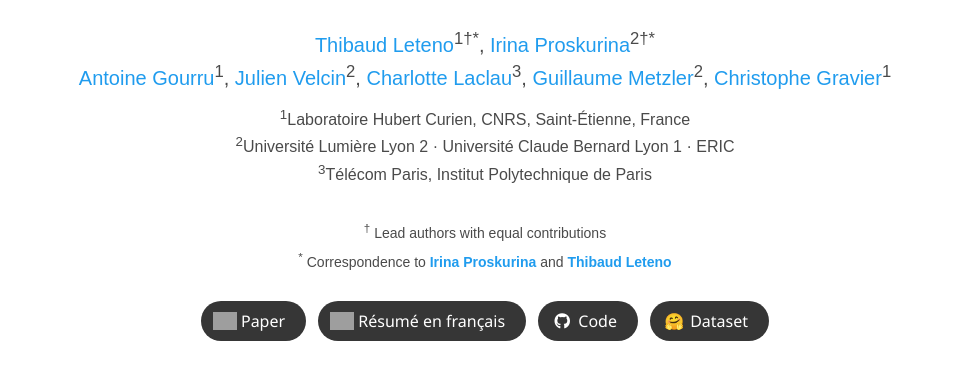
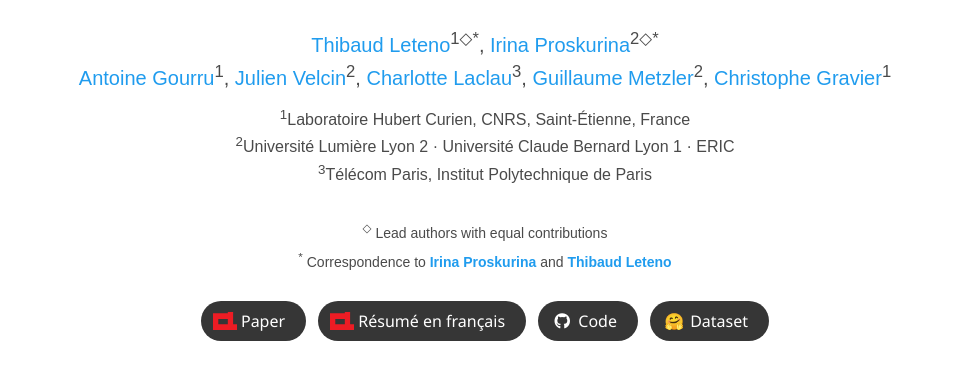
Before and after one commit to histoires-morales/histoires-morales.github.io, a plain HTML site: page index.html in a window 1280 px wide. Shown: the part 240-614 px from the top of the page, without its empty margins (155-1121 px from the left). Drawn offline with Linux system fonts and the light colour scheme; grey boxes are pictures that could not be loaded; a web font is replaced by a local one.

Commit message:
Add acl logo

```diff
--- a/index.html
+++ b/index.html
@@ -113,8 +113,8 @@
             A French Dataset for Assessing Moral Alignment
           </h1>
           <div class="is-size-5 publication-authors">
-            <a class="author-link" href="https://letenothibaud.github.io/" target="_blank">Thibaud Leteno</a><sup>1†*</sup>,
-            <a class="author-link" href="https://www.iproskurina.com/" target="_blank">Irina Proskurina</a><sup>2†*</sup><br>
+            <a class="author-link" href="https://letenothibaud.github.io/" target="_blank">Thibaud Leteno</a><sup>1◇*</sup>,
+            <a class="author-link" href="https://www.iproskurina.com/" target="_blank">Irina Proskurina</a><sup>2◇*</sup><br>
             <a class="author-link" href="https://antoinegourru.github.io/" target="_blank">Antoine Gourru</a><sup>1</sup>,
             <a class="author-link" href="https://velcin.github.io/" target="_blank">Julien Velcin</a><sup>2</sup>,
             <a class="author-link" href="https://laclauc.github.io/" target="_blank">Charlotte Laclau</a><sup>3</sup>,
@@ -126,7 +126,7 @@
             <p><sup>2</sup>Université Lumière Lyon 2 · Université Claude Bernard Lyon 1 · ERIC</p>
             <p><sup>3</sup>Télécom Paris, Institut Polytechnique de Paris</p>
             <br>
-            <p class="mt-2"><small><sup>†</sup> Lead authors with equal contributions</small></p>
+            <p class="mt-2"><small><sup>◇</sup> Lead authors with equal contributions</small></p>
             <p class="mt-1">
               <small>
                 <sup>*</sup> Correspondence to
@@ -140,7 +140,7 @@
             <a href="https://aclanthology.org/2025.naacl-long.131/"
                class="button is-rounded is-dark">
               <span class="icon">
-                <img src="https://aclanthology.org/images/acl-logo.svg"
+                <img src="static/images/acl-logo.svg"
                      alt="ACL Anthology"
                      class="acl-icon">
               </span>
@@ -151,7 +151,7 @@
    target="_blank"
    rel="noopener">
   <span class="icon">
-    <img src="https://aclanthology.org/images/acl-logo.svg"
+    <img src="static/images/acl-logo.svg"
          alt="ACL Anthology"
          class="acl-icon">
   </span>
```
Also changed, not shown: static/images/acl-logo.svg (added).
